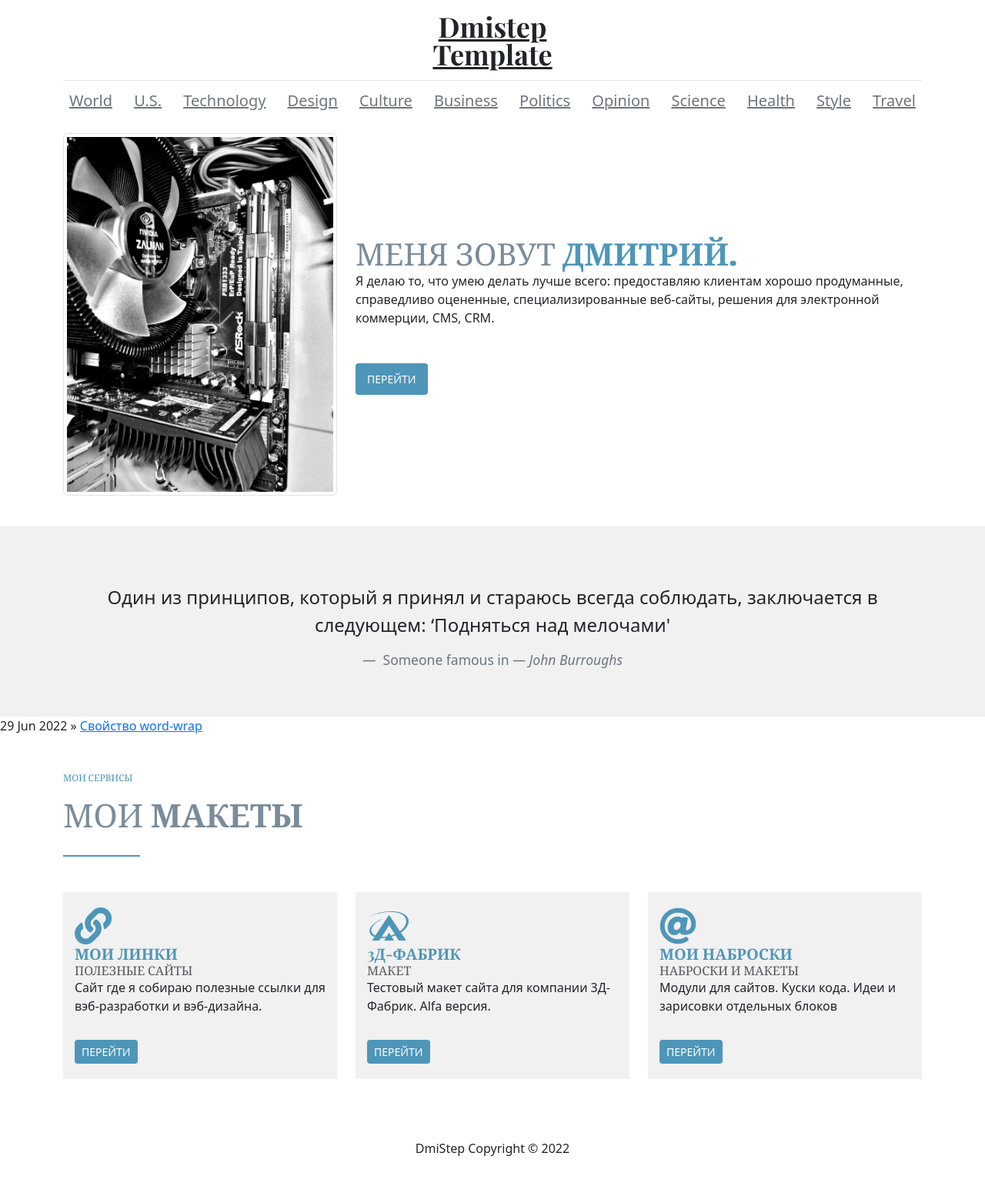
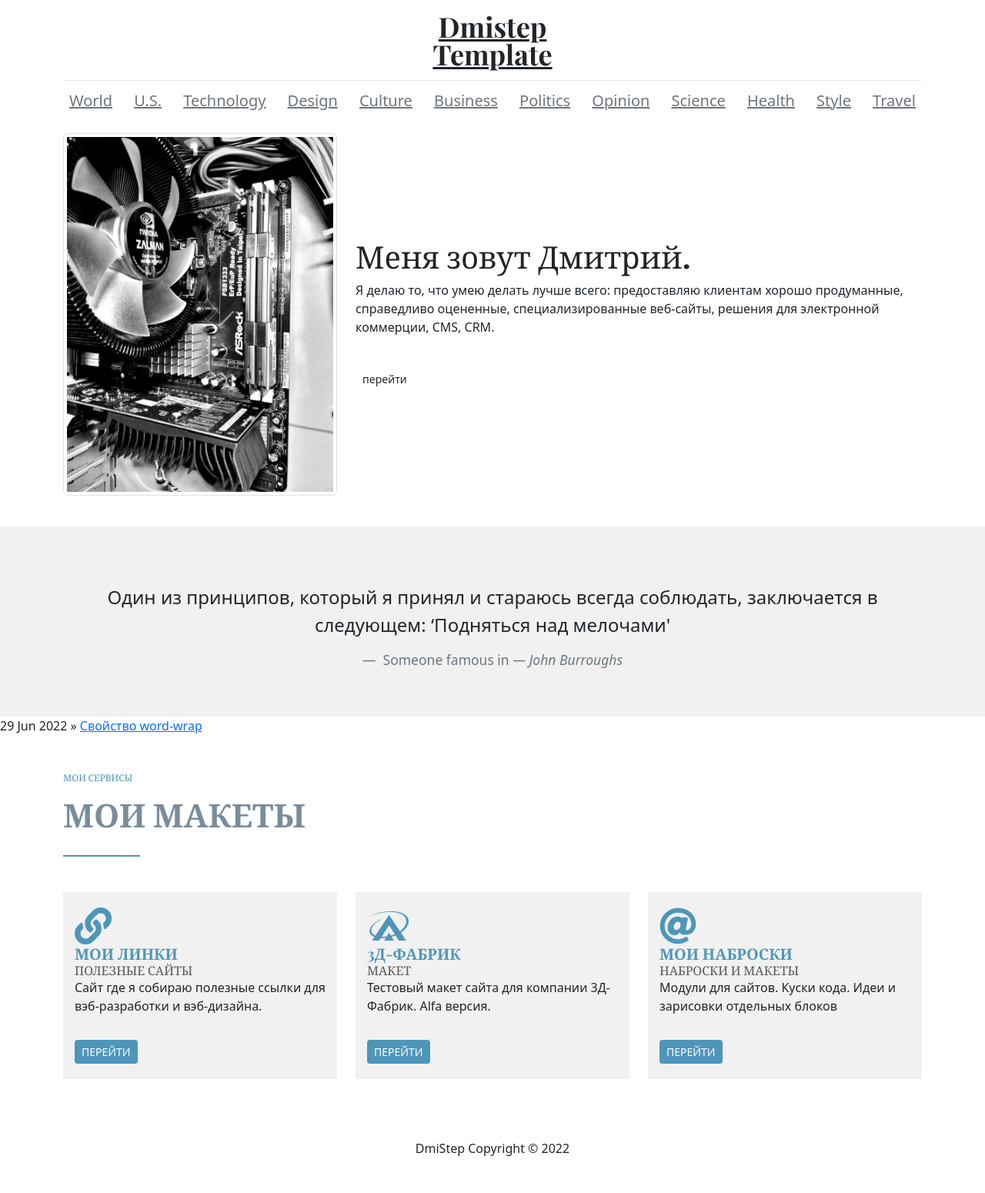
Before and after one commit to Dmistep/dmistep.github.io, a Jekyll site: the page built from index.html, in a window 1280 px wide. Shown: the whole page at 77% size. Built offline with Jekyll 4.4.1, drawn with Linux system fonts in a browser that asks for light colours; nearby versions of some CDN libraries.

Commit message:
update style.css

```diff
--- a/css/style.css
+++ b/css/style.css
@@ -85,7 +85,7 @@
     white-space: nowrap;
     -webkit-overflow-scrolling: touch;
 }
-.showcase-right h1{
+/*.showcase-right h1{
     margin:0;
     padding:0;
     font-size:2.5em;
@@ -95,7 +95,7 @@
 }
 .showcase-right h1 span ,.section-intro__subtitle span{
     font-weight:200;
-    color:#7a8c9b;
+    color:#7a8c9b;*/
 }
 /*#showcase .showcase-right{
     margin-top:250px;
```
